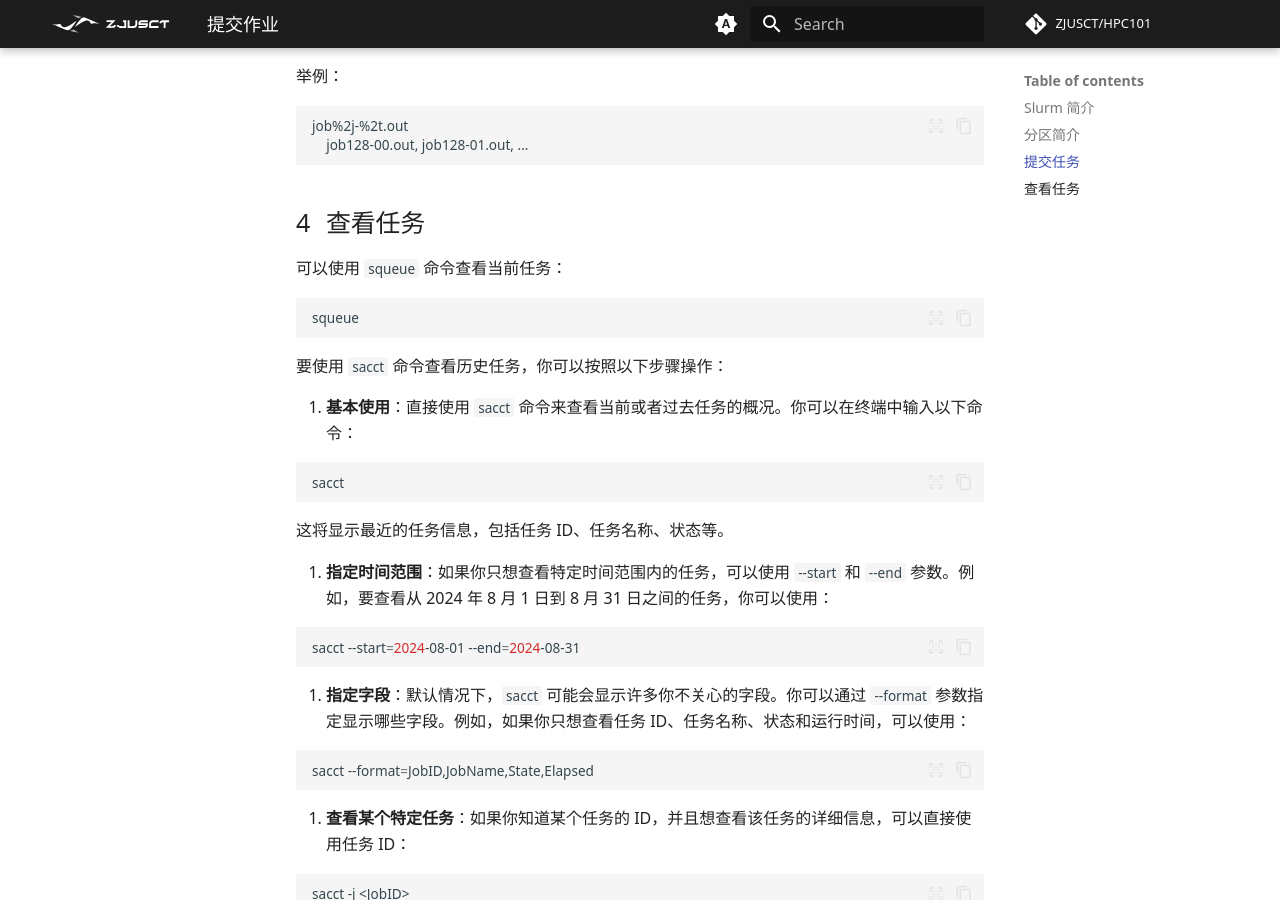
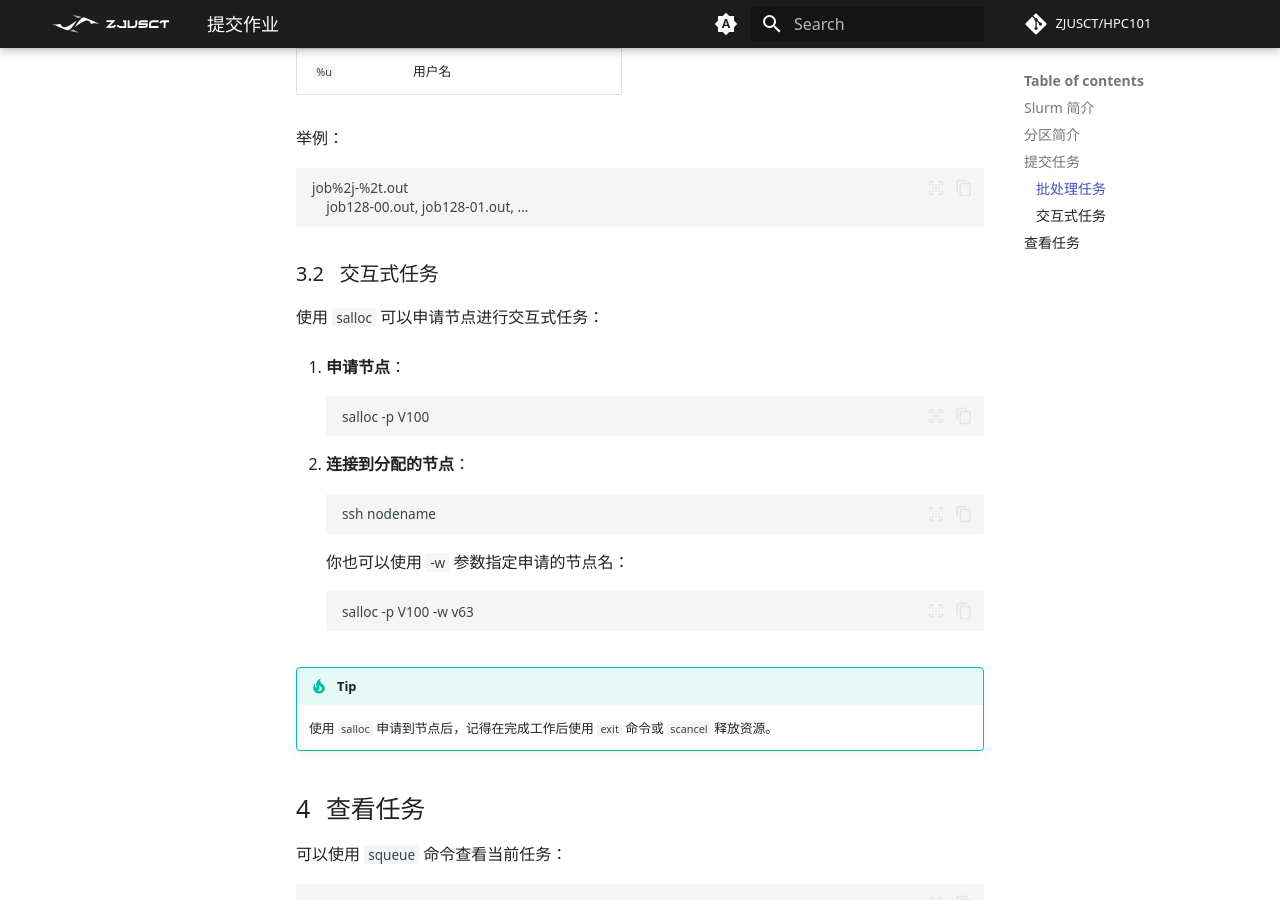
Before and after one commit to wys917/HPC101, an MkDocs documentation site: the page built from docs/guide/job.md, in a window 1280 px wide and 900 px high, scrolled down 2758 px. Built offline with MkDocs 1.6.1 and Material for MkDocs 9.7.7, drawn with Linux system fonts in a browser that asks for light colours; some web fonts are replaced; comment, search, counter and statistics services are not loaded.

````diff
--- a/docs/guide/job.md
+++ b/docs/guide/job.md
@@ -57,6 +57,8 @@ Slurm 有三种提交任务的方式：
 - `srun`
 - `sbatch`
 - `salloc`
+
+### 批处理任务
 
 使用 `sbatch` 提交任务时，脚本文件模板如下：
 
@@ -126,6 +128,33 @@ job%2j-%2t.out
     job128-00.out, job128-01.out, ...
 ```
 
+### 交互式任务
+
+使用 `salloc` 可以申请节点进行交互式任务：
+
+1. **申请节点**：
+
+    ```bash
+    salloc -p V100
+    ```
+
+2. **连接到分配的节点**：
+
+    ```bash
+    ssh nodename
+    ```
+
+    你也可以使用 `-w` 参数指定申请的节点名：
+
+    ```bash
+    salloc -p V100 -w v63
+    ```
+
+!!! tip
+
+    使用 `salloc` 申请到节点后，记得在完成工作后使用 `exit` 命令或 `scancel` 释放资源。
+
+
 ## 查看任务
 
 可以使用 `squeue` 命令查看当前任务：
````
Also changed, not shown: docs/guide/env.md (+3 -0 lines), docs/guide/index.md (+2 -0 lines), docs/lab/Lab1-MiniCluster/index.md (+2 -0 lines), docs/lab/Lab2-Vectorization/index.md (+4 -1 lines).
